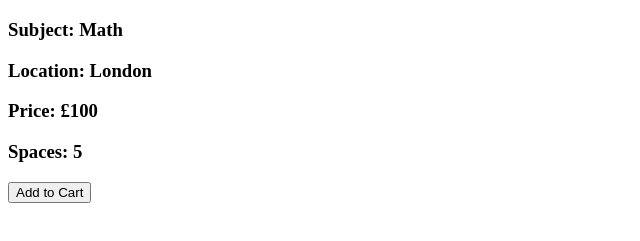
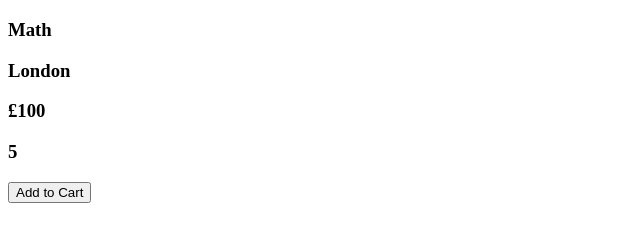
Before and after one commit to naadir27/CartProject, a plain HTML site: page index.html in a window 1280 px wide. Shown: the part 61-302 px from the top of the page, without its empty margins (0-640 px from the left). Drawn offline with nearby package versions, Linux system fonts and the light colour scheme.

Commit message:
7th commit

```diff
--- a/index.html
+++ b/index.html
@@ -14,10 +14,10 @@
 
         <main>
             <!-- Add the Details for the Module -->
-            <h3>Subject:    {{subject}}</h3>
-            <h3>Location:   {{location}}</h3>
-            <h3>Price:      {{price}}</h3>
-            <h3>Spaces:      {{spaces}}</h3>
+            <h3 v-text="subject.name"></h3>
+            <h3 v-text="subject.location"></h3>
+            <h3 v-text="subject.price"></h3>
+            <h3 v-text="subject.spaces"></h3>
 
             <button v-on:click="addToCart">
                 Add to Cart
@@ -33,10 +33,12 @@
             el:'#app',
             data: {
                 sitename:'Vue.js Math Class',
-                subject: "Math",
+                subject: {
+                name: "Math",
                 location: "London",
                 price:"£100",
                 spaces:5,
+                }
             },
             methods: {
                 addToCart: function() {
```
